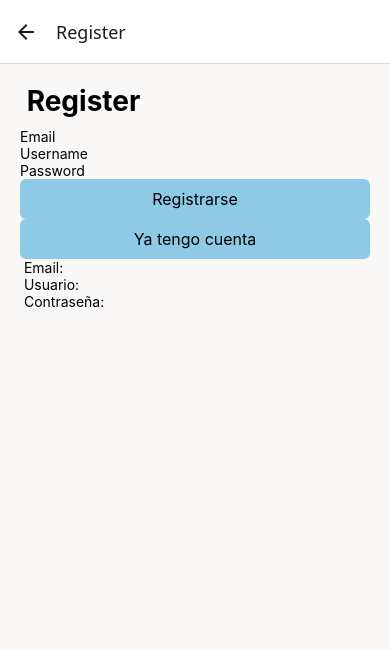
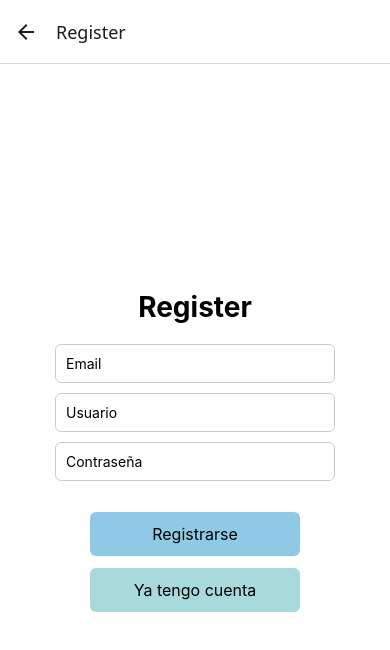
Before and after one commit to TomasLagger1/trabajo-integrador-3, a React Native app in the folder demo-expo/: screen /Register in a window 390 px wide. Shown: the top 650 px of the page. Built offline with nearby package versions, Linux system fonts and the light colour scheme.

Commit message:
modifique register y di estilos

```diff
--- a/demo-expo/src/screens/Login.js
+++ b/demo-expo/src/screens/Login.js
@@ -15,8 +15,8 @@ class Login extends Component {
     }
 
     onSubmit() {
-    if(!this.state.email.includes('@')) {
-        this.setState({error: 'falta @ en el email'});
+        if (!this.state.email.includes('@')) {
+            this.setState({ error: 'falta @ en el email' });
             return;
         }
 
@@ -35,7 +35,7 @@ class Login extends Component {
     }
 
     render() {
-        return(
+        return (
             <View style={styles.container}>
                 <Text style={styles.title}> Login </Text>
 
@@ -43,23 +43,23 @@ class Login extends Component {
                     keyboardType="email-address"
                     placeholder="Email"
                     value={this.state.email}
-                    onChangeText={text => this.setState({ email: text })}/>
+                    onChangeText={text => this.setState({ email: text })} />
                 <TextInput style={styles.input}
                     keyboardType="default"
-                    placeholder="Password"
+                    placeholder="Contraseña"
                     secureTextEntry={true}
                     value={this.state.password}
-                    onChangeText={text => this.setState({ password: text })}/>
+                    onChangeText={text => this.setState({ password: text })} />
 
                 {this.state.error && <Text style={styles.errorText}>{this.state.error}</Text>}
 
 
-        <Pressable onPress={() => this.onSubmit()} style ={styles.buttonLogin}>
+                <Pressable onPress={() => this.onSubmit()} style={styles.buttonLogin}>
                     <Text style={styles.buttonText}>Iniciar sesión</Text>
                 </Pressable>
 
                 <Pressable
-          onPress ={()=> this.props.navigation.navigate("Register")}
+                    onPress={() => this.props.navigation.navigate("Register")}
                     style={styles.buttonRegister}>
 
                     <Text style={styles.buttonText}>No tengo cuenta</Text>
@@ -74,13 +74,13 @@ class Login extends Component {
 const styles = StyleSheet.create({
 
     container: {
-
+        flex: 1,
         backgroundColor: "white",
         padding: 20,
         justifyContent: "center"
     },
 
-    title:{
+    title: {
         fontSize: 28,
         fontWeight: "bold",
         marginBottom: 20,
@@ -88,7 +88,7 @@ container: {
         textAlign: "center"
     },
 
-    input:{
+    input: {
         borderWidth: 1,
         borderColor: "#ccc",
         padding: 10,
@@ -110,9 +110,9 @@ container: {
         borderRadius: 6,
         alignItems: "center",
         marginTop: 10
-    } ,
+    },
     buttonText: {
-      color: "#000",
+        color: "black",
         fontSize: 16
     },
 
--- a/demo-expo/src/screens/Profile.js
+++ b/demo-expo/src/screens/Profile.js
@@ -27,14 +27,14 @@ class Profile extends Component {
 const styles = StyleSheet.create({
   container: {
     flex: 1,
-    backgroundColor: "#faf7f7",
+    backgroundColor: "white",
     padding: 20,
   },
   title: {
     fontSize: 28,
     fontWeight: "bold",
     marginBottom: 15,
-    color: "#000",
+    color: "black",
   },
   button: {
     backgroundColor: "#f4a261", // naranja
--- a/demo-expo/src/screens/Register.js
+++ b/demo-expo/src/screens/Register.js
@@ -48,13 +48,13 @@ class Register extends Component {
           onChangeText={text => this.setState({ email: text })}
         />
         <TextInput style={styles.input}
-          placeholder="Username"
+          placeholder="Usuario"
           value={this.state.username}
           onChangeText={text => this.setState({ username: text })}
         />
         <TextInput style={styles.input}
           keyboardType="default"
-          placeholder="Password"
+          placeholder="Contraseña"
           secureTextEntry={true}
           value={this.state.password}
           onChangeText={text => this.setState({ password: text })}
@@ -62,17 +62,19 @@ class Register extends Component {
 
         {this.state.error && <Text style={{color:'red', marginTop:10}}>{this.state.error}</Text>}
 
+
+        <View style={styles.buttonsContainer}>
           <Pressable onPress={() => this.onSubmit()} style={styles.button}>
-          <Text style={styles.buttonText}> Registrarse </Text>
+            <Text style={styles.buttonText}>Registrarse</Text>
           </Pressable>
 
-        <Pressable onPress={ () => this.props.navigation.navigate('Login') } style={styles.button}>
-          <Text style={styles.buttonText}> Ya tengo cuenta </Text>
+          <Pressable
+            onPress={() => this.props.navigation.navigate("Login")}
+            style={styles.buttonYaTengo}
+          >
+            <Text style={styles.buttonText}>Ya tengo cuenta</Text>
           </Pressable>
-
-        <Text style={styles.userInfo}> Email: {this.state.email} </Text>
-        <Text style={styles.userInfo}> Usuario: {this.state.username} </Text>
-        <Text style={styles.userInfo}> Contraseña: {this.state.password} </Text>
+        </View>
       </View>
     )
   }
@@ -81,34 +83,57 @@ class Register extends Component {
 const styles = StyleSheet.create({
   container: {
     flex: 1,
-        backgroundColor: "#faf7f7",
+    backgroundColor: "white",
     padding: 20,
+    justifyContent: "center",
+    alignItems: "center"
   },
   title: {
     fontSize: 28,
     fontWeight: "bold",
+    marginBottom: 20,
+    color: "black",
+    textAlign: "center"
+  },
+  input: {
+    borderWidth: 1,
+    borderColor: "#ccc",
+    padding: 10,
+    borderRadius: 6,
     marginBottom: 10,
-        color: "#000",
+    width: "80%",
   },
-    description: {
-        fontSize: 16,
-        color: "#333",
-        marginBottom: 10,
+  buttonsContainer: {
+    marginTop: 15,
+    width: "100%",
+    alignItems: "center",
+    justifyContent: "center"
   },
   button: {
     backgroundColor: "#8ecae6",
-        paddingVertical: 10,
+    paddingVertical: 12,
     borderRadius: 6,
     alignItems: "center",
+    width: "60%",
+    marginVertical: 6
+  },
+  buttonYaTengo: {
+    backgroundColor: "#a8dadc",
+    paddingVertical: 12,
+    borderRadius: 6,
+    alignItems: "center",
+    width: "60%",
+    marginVertical: 6
   },
   buttonText: {
-        color: "#black",
-        fontSize: 16,
+    color: "black",
+    fontSize: 16
   },
-    field: {
-        height: 40,
-        borderColor: 'gray',
-    }
+  errorText: {
+    color: "red",
+    marginTop: 10,
+    textAlign: "center"
+  },
 });
 
 export default Register;
```
Lines whose indentation alone changed are shown as unchanged.
